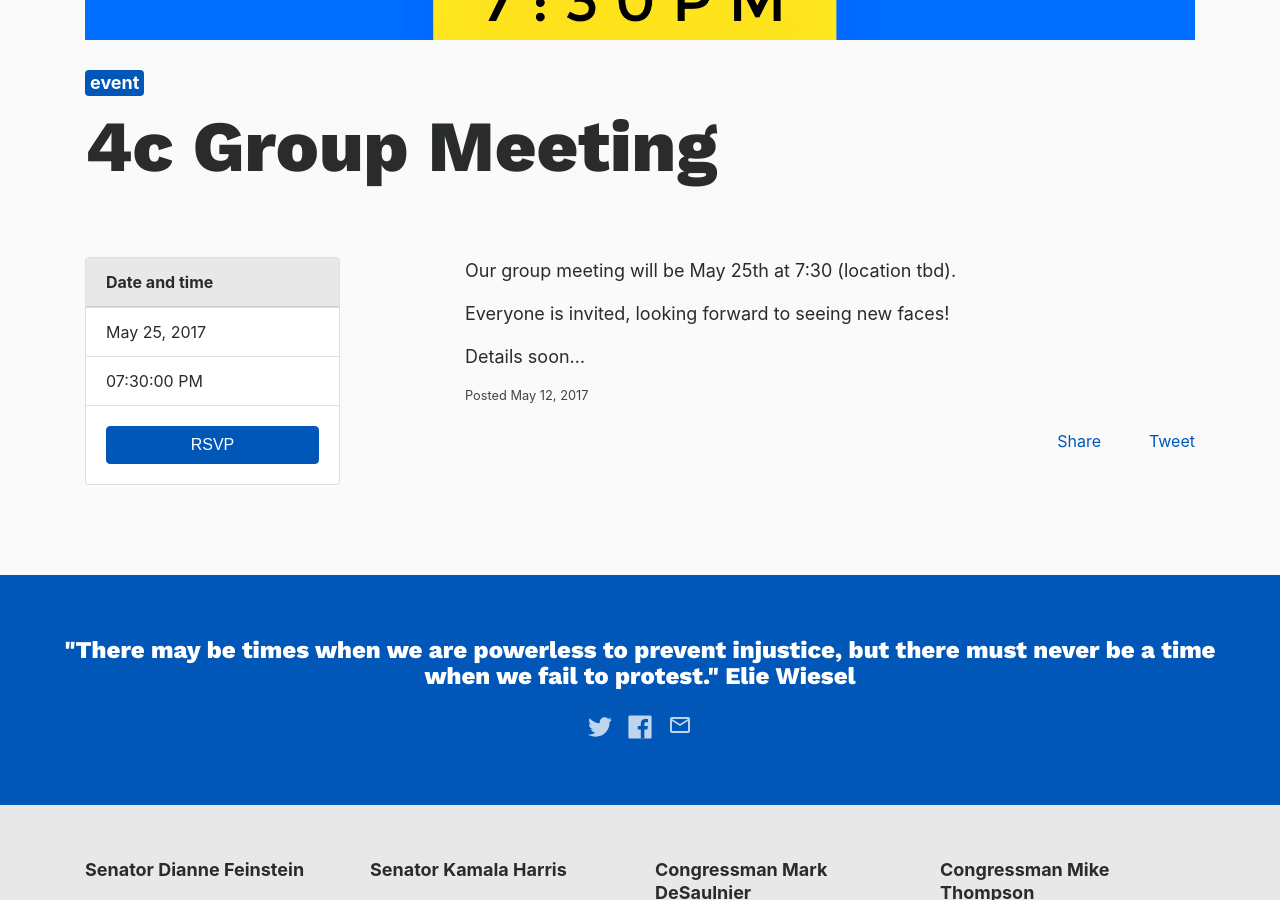
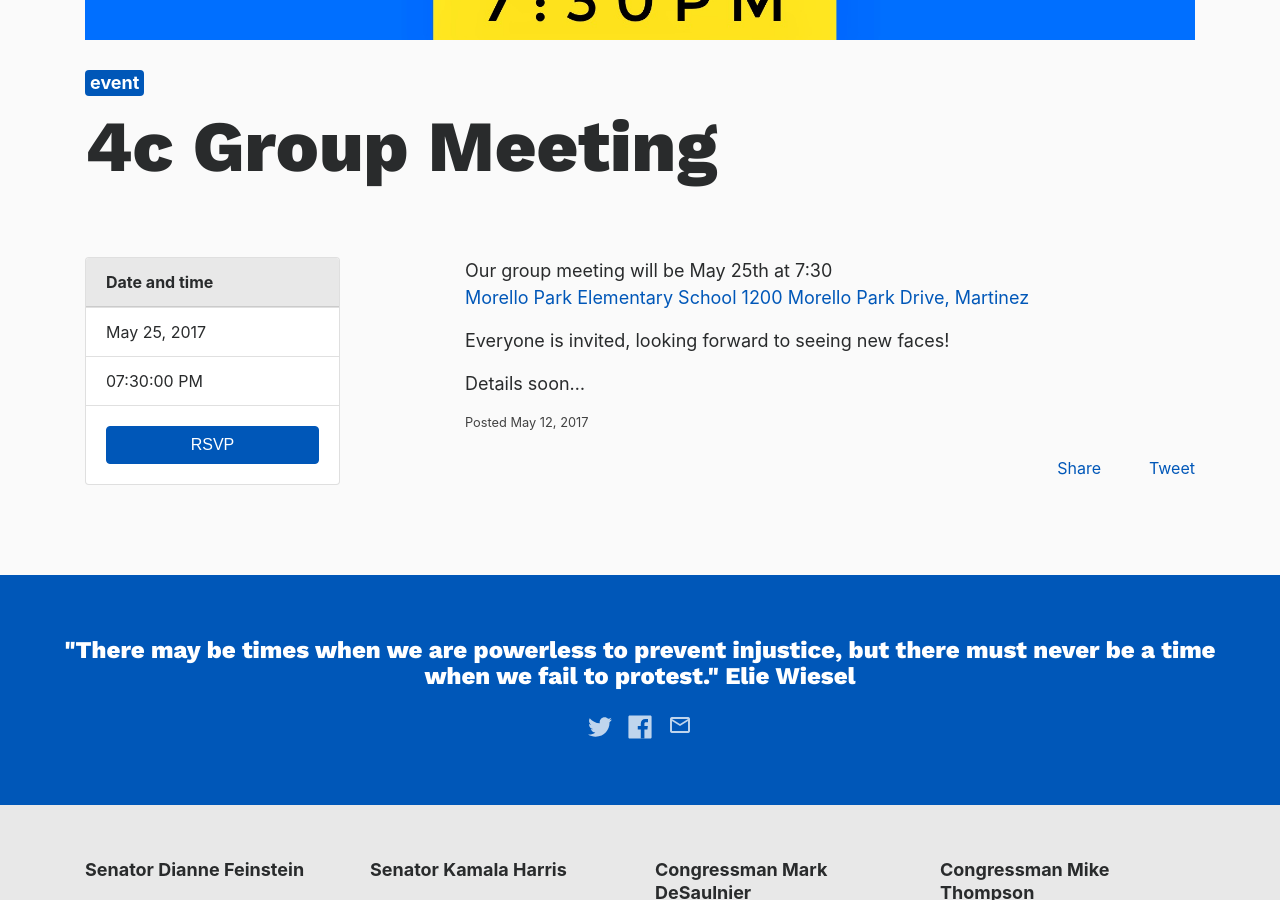
Before and after one commit to IndivisibleTemplate/BasicTemplate, a Jekyll site: the page built from _posts/2017-05-12-4c-group-meeting.markdown, in a window 1280 px wide and 900 px high, scrolled down 377 px. Built offline with Jekyll 4.4.1, drawn with Linux system fonts in a browser that asks for light colours; nearby versions of some CDN libraries; comment, search, counter and statistics services are not loaded.

Commit message:
Updated 4c Group Meeting

```diff
--- a/_posts/2017-05-12-4c-group-meeting.markdown
+++ b/_posts/2017-05-12-4c-group-meeting.markdown
@@ -12,7 +12,9 @@ event-end-date: 2017-05-25 21:00:00 -07:00
 RSVP-link: https://www.facebook.com/events/1484458338258865/
 ---
 
-Our group meeting will be May 25th at 7:30 (location tbd).
+Our group meeting will be May 25th at 7:30
+<br>
+[Morello Park Elementary School 1200 Morello Park Drive, Martinez](https://www.google.com/maps/place/Morello+Park+Elementary+School/@38.0016184,-122.0991669,15z/data=!4m5!3m4!1s0x0:0xad4e4adae453d6d7!8m2!3d38.0016184!4d-122.0991669)
 
 Everyone is invited, looking forward to seeing new faces!
 
```
